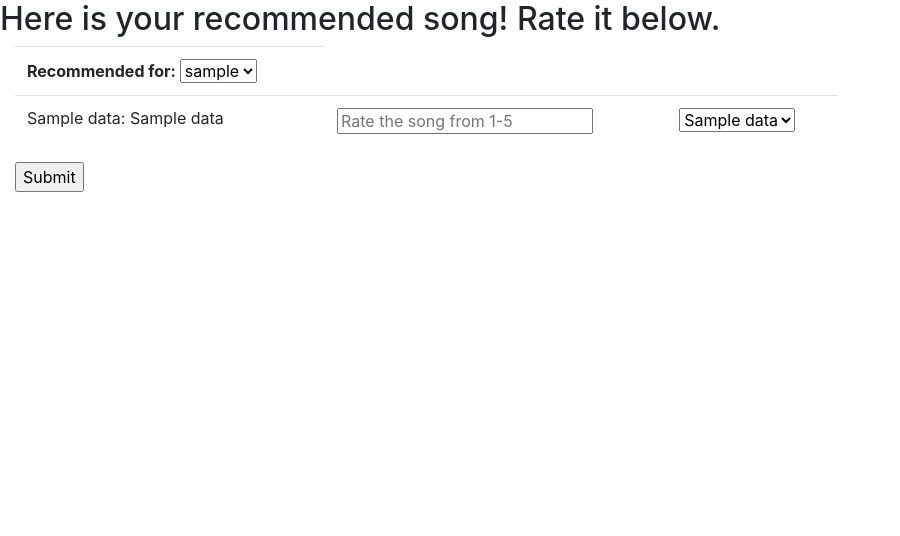
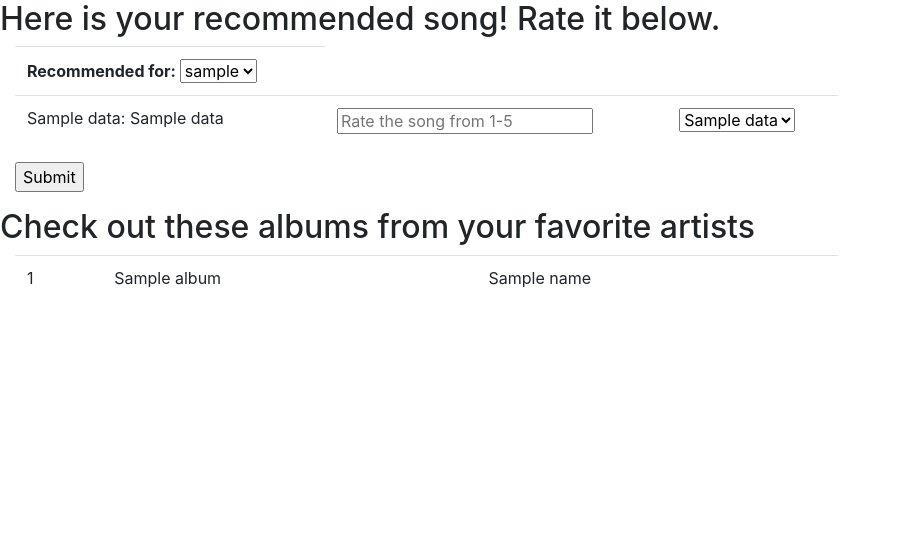
Before and after one commit to benyang3028/music-generator, a Flask app: template templates/add.html in a window 1280 px wide. Shown: the top 536 px of the page, without its empty margins (0-900 px from the left). Run offline with Flask 2, Linux system fonts and the light colour scheme; the template is opened without the code that fills it: most values are stand-ins (such as "Sample title", 1, 10 or a date in 2020); parts of the project's set-up code (start-up, migrations or seed data) failed here and were passed over; some libraries are stand-ins or nearby versions.

Commit message:
generate albums from artists

```diff
--- a/server.py
+++ b/server.py
@@ -316,6 +316,7 @@ def add():
 
     artists = request.form['artists']
 
+    albums = []
     artists_list = artists.split(', ')
     for artist in artists_list:
         cursor = g.conn.execute("SELECT artistid FROM artists WHERE name = (%s)", artist)
@@ -323,7 +324,13 @@ def add():
         for result in cursor:
           a.append(result[0])
         cursor.close()
-        g.conn.execute("INSERT INTO follows(userid, artistid) VALUES((%s), (%s))", username, a[0])
+        if a:
+          g.conn.execute("INSERT INTO follows(userid, artistid) VALUES((%s), (%s))", username, a[0])
+          cursor = g.conn.execute("SELECT title, releasedate, awards FROM(SELECT * from album NATURAL JOIN releases NATURAL JOIN artists WHERE artistid = %s) as a", a[0])
+          for result in cursor:
+            albums.append(result[:])
+          cursor.close()
+
 
     mood_dict = dict()
     mood_dict["sad"] = ["pain", "rain", "hate", "break", "wasted", "sorry", "bottle", "sad", "die", "paranoid", "rain", "tears", "teardrops", "bleeding", "wishing", "well", "scar", "alone"]
@@ -341,8 +348,7 @@ def add():
     songs = list(set([i for i in songs]))
     random_num = random.randint(0, len(songs)-1)
 
-    context = dict(data=songs[random_num], username = username)
-
+    context = dict(data=songs[random_num], username = username, albums = albums)
     return render_template('add.html', **context)
 
 @app.route('/login')
--- a/templates/add.html
+++ b/templates/add.html
@@ -41,7 +41,22 @@
         </table>
         <input type="submit" value="Submit">
     </form>
-
+</div>
+<h2>Check out these albums from your favorite artists</h2>
+    <div class="col-sm-8 text-left">
+        <table class="table">
+        {% for a in albums %}
+        <tr>
+            <td>{{a[0]}}</td>
+            <td>{{a[1]}}</td>
+            <td>
+                {% for b in a[2] %}
+                <p> {{b}} </p></br>
+                {% endfor %}
+            </td>
+        <tr>
+        {% endfor %}
+        </table>
 </div>
 </body>
 </html>
```
